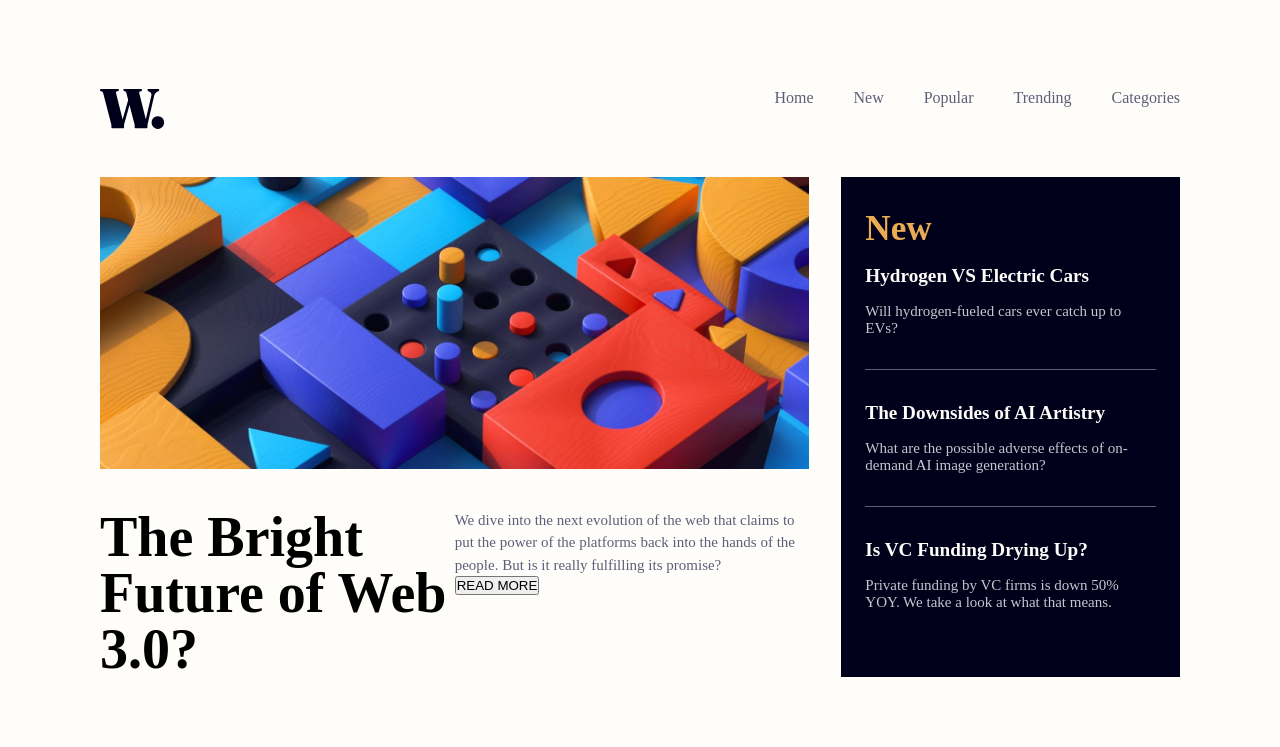
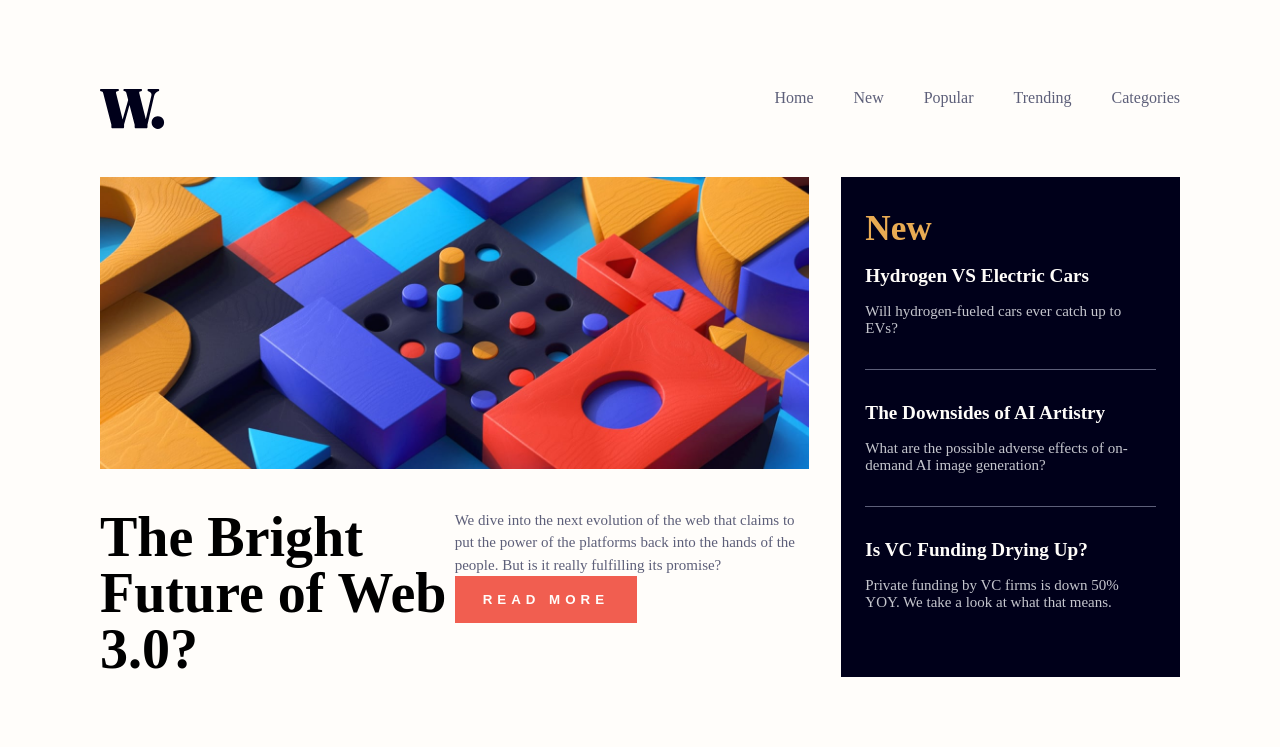
Before and after one commit to nurira/news-homepage, a React (Vite) app: page / in a window 1280 px wide. Shown: the top 747 px of the page. Built offline with nearby package versions, Linux system fonts and the light colour scheme.

Commit message:
style button

```diff
--- a/src/MainArticle.jsx
+++ b/src/MainArticle.jsx
@@ -7,7 +7,7 @@ export default function MainArticle({ src, title, teaser }) {
       <Heading>{title}</Heading>
       <div>
         <Teaser>{teaser}</Teaser>
-        <button>READ MORE</button>
+        <Button>READ MORE</Button>
       </div>
     </Wrapper>
   );
@@ -33,3 +33,13 @@ const Teaser = styled.p`
   line-height: 1.5;
   color: var(--color-grayblue-dark);
 `;
+
+const Button = styled.button`
+  background-color: var(--color-secondary);
+  color: var(--color-white);
+  border: none;
+  font-weight: var(--font-weight-bold);
+  padding: 16px 28px;
+  text-transform: uppercase;
+  letter-spacing: 5px;
+`;
```
